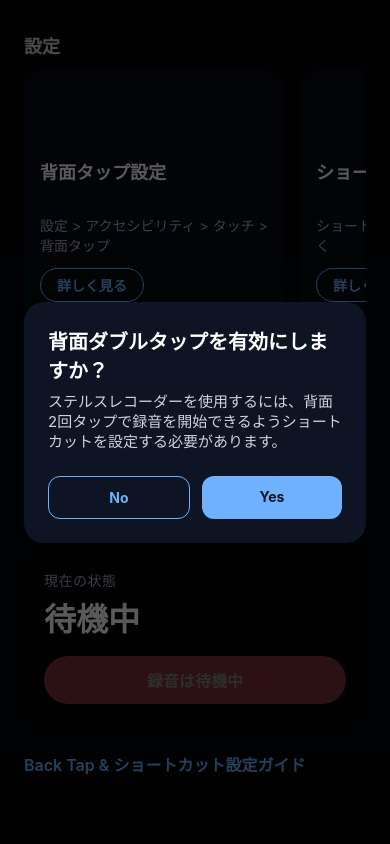
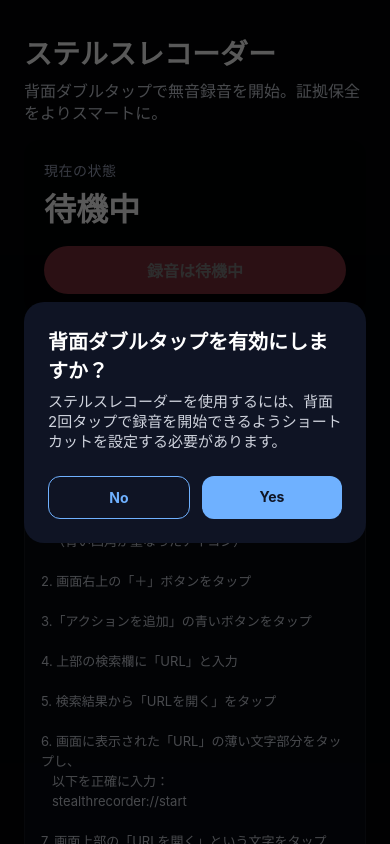
Before and after one commit to jime0083/StealthRecorder, a React Native app in the folder StealthRecorder/: screen / in a window 390 px wide. Built offline with nearby package versions, Linux system fonts and the light colour scheme.

Commit message:
起動後の画面修正(説明文配置変更、スライダー削除)

```diff
--- a/StealthRecorder/App.tsx
+++ b/StealthRecorder/App.tsx
@@ -174,29 +174,63 @@ const App = (): React.JSX.Element => {
   const settingSlides = useMemo<SettingSlide[]>(
     () => [
       {
+        id: 'shortcut',
+        title: '①ショートカットを作成',
+        subtitle: '※最初にこの手順を行ってください',
+        description:
+          '【録音開始用ショートカットの作成】\n\n' +
+          '1. iPhoneのホーム画面から「ショートカット」アプリを開く\n' +
+          '   （青い四角が重なったアイコン）\n\n' +
+          '2. 画面右上の「＋」ボタンをタップ\n\n' +
+          '3.「アクションを追加」の青いボタンをタップ\n\n' +
+          '4. 上部の検索欄に「URL」と入力\n\n' +
+          '5. 検索結果から「URLを開く」をタップ\n\n' +
+          '6. 画面に表示された「URL」の薄い文字部分をタップし、\n' +
+          '   以下を正確に入力：\n' +
+          '   stealthrecorder://start\n\n' +
+          '7. 画面上部の「URLを開く」という文字をタップ\n\n' +
+          '8.「名称変更」を選び「録音開始」と入力\n\n' +
+          '9. 画面右上の「完了」をタップして保存\n\n' +
+          '✅ これで録音開始用のショートカットが完成です！',
+        actionLabel: 'ショートカットアプリを開く',
+        onAction: openShortcuts,
+      },
+      {
         id: 'accessibility',
-        title: '背面タップ設定',
-        subtitle: '設定 > アクセシビリティ > タッチ > 背面タップ',
+        title: '②背面タップを設定',
+        subtitle: '①で作成したショートカットを割り当てます',
         description:
-          'iPhone設定アプリを開き、ダブルタップ動作にショートカットを割り当てます。感度が低い場合は同画面で調整してください。',
+          '【背面ダブルタップの設定】\n\n' +
+          '1. iPhoneの「設定」アプリを開く（歯車アイコン）\n\n' +
+          '2.「アクセシビリティ」をタップ\n\n' +
+          '3. 下にスクロールして「タッチ」をタップ\n\n' +
+          '4. 一番下までスクロールして「背面タップ」をタップ\n\n' +
+          '5.「ダブルタップ」をタップ\n\n' +
+          '6. 画面を下にスクロールして「ショートカット」の欄を探す\n\n' +
+          '7. ①で作成した「録音開始」をタップして選択\n' +
+          '   （チェックマークが付けばOK）\n\n' +
+          '8. 左上の「＜背面タップ」で戻る\n\n' +
+          '✅ これで背面ダブルタップで録音が開始できます！',
         actionLabel: '設定アプリを開く',
         onAction: openBackTapSettings,
       },
       {
-        id: 'shortcut',
-        title: 'ショートカット割り当て',
-        subtitle: 'ショートカットアプリで URL を開く',
+        id: 'test',
+        title: '③動作テスト',
+        subtitle: '正しく録音できるか確認しましょう',
         description:
-          'ショートカットアプリで「URLを開く」アクションを追加し、stealthrecorder://start（録音開始）や stop（録音停止）を設定します。',
-        actionLabel: 'ショートカットを開く',
-        onAction: openShortcuts,
-      },
-      {
-        id: 'test',
-        title: '録音テスト',
-        subtitle: '無音録音のチェック',
-        description:
-          '背面タップで録音が開始されるか、アプリ内ボタンで停止と保存ができるか確認してください。録音後はファイルアプリから音声を確認できます。',
+          '【録音テストの方法】\n\n' +
+          '1. このアプリを一度閉じる（ホーム画面に戻る）\n\n' +
+          '2. iPhoneの背面（リンゴマークの下あたり）を\n' +
+          '   指で2回タップする\n\n' +
+          '3. ステルスレコーダーアプリを開く\n\n' +
+          '4. 画面上部に「録音中」と表示されていれば成功！\n\n' +
+          '5.「録音停止」ボタンをタップして録音を保存\n\n' +
+          '【録音ファイルの確認方法】\n' +
+          '・「ファイル」アプリ > このiPhone内 >\n' +
+          '  StealthRecorder フォルダ内に保存されます\n\n' +
+          '⚠️ 注意：録音中は画面右上に赤い点が表示されます\n' +
+          '（これはiOSの仕様で非表示にできません）',
         actionLabel: 'テスト手順を見る',
         onAction: openRecorderTestGuide,
       },
@@ -211,38 +245,10 @@ const App = (): React.JSX.Element => {
       imageStyle={styles.backgroundImage}>
       <StatusBar barStyle="light-content" />
       <SafeAreaView style={styles.safeArea}>
-        <View style={styles.content}>
-          <Text style={styles.settingTitle}>設定</Text>
-          <ScrollView
-            horizontal
-            showsHorizontalScrollIndicator={false}
-            pagingEnabled
-            contentContainerStyle={styles.slideContainer}>
-            {settingSlides.map(slide => (
-              <Pressable
-                key={slide.id}
-                onPress={() => setSelectedSlide(slide)}
-                style={styles.slideCard}>
-                <ImageBackground
-                  source={require('./assets/background.png')}
-                  style={styles.slideImage}
-                  imageStyle={styles.slideImageInner}>
-                  <View style={styles.slideImageOverlay}>
-                    <Text style={styles.slideTitle}>{slide.title}</Text>
-                  </View>
-                </ImageBackground>
-                <View style={styles.slideBody}>
-                  <Text style={styles.slideSubtitle}>{slide.subtitle}</Text>
-                  <Pressable
-                    style={styles.slideButton}
-                    onPress={() => setSelectedSlide(slide)}>
-                    <Text style={styles.slideButtonText}>詳しく見る</Text>
-                  </Pressable>
-                </View>
-              </Pressable>
-            ))}
-          </ScrollView>
-
+        <ScrollView
+          style={styles.scrollView}
+          contentContainerStyle={styles.scrollContent}
+          showsVerticalScrollIndicator={false}>
           <Text style={styles.title}>ステルスレコーダー</Text>
           <Text style={styles.subtitle}>
             背面ダブルタップで無音録音を開始。証拠保全をよりスマートに。
@@ -267,6 +273,31 @@ const App = (): React.JSX.Element => {
                 {isRecording ? '録音停止' : '録音は待機中'}
               </Text>
             </Pressable>
+          </View>
+
+          <View style={styles.settingSection}>
+            <Text style={styles.settingTitle}>ステルスレコーダーの設定方法</Text>
+            <View style={styles.settingList}>
+              {settingSlides.map(slide => (
+                <Pressable
+                  key={slide.id}
+                  style={styles.settingItem}
+                  onPress={() => setSelectedSlide(slide)}>
+                  <View style={styles.settingItemHeader}>
+                    <Text style={styles.settingItemTitle}>{slide.title}</Text>
+                    <Text style={styles.settingItemSubtitle}>{slide.subtitle}</Text>
+                  </View>
+                  <Text style={styles.settingItemDescription}>
+                    {slide.description}
+                  </Text>
+                  <Pressable
+                    style={styles.settingItemButton}
+                    onPress={() => setSelectedSlide(slide)}>
+                    <Text style={styles.settingItemButtonText}>詳しく見る</Text>
+                  </Pressable>
+                </Pressable>
+              ))}
+            </View>
           </View>
 
           <Pressable
@@ -306,7 +337,7 @@ const App = (): React.JSX.Element => {
               </View>
             </View>
           )}
-        </View>
+        </ScrollView>
       </SafeAreaView>
 
       <Modal
@@ -399,8 +430,10 @@ const styles = StyleSheet.create({
   safeArea: {
     flex: 1,
   },
-  content: {
+  scrollView: {
     flex: 1,
+  },
+  scrollContent: {
     paddingHorizontal: 24,
     paddingTop: 32,
     paddingBottom: 48,
@@ -411,41 +444,41 @@ const styles = StyleSheet.create({
     fontWeight: '600',
     marginBottom: 12,
   },
-  slideContainer: {
-    paddingBottom: 16,
+  settingSection: {
+    marginTop: 12,
+    marginBottom: 12,
   },
-  slideCard: {
-    width: 260,
-    marginRight: 16,
-    borderRadius: 20,
-    overflow: 'hidden',
+  settingList: {
+    gap: 12,
+  },
+  settingItem: {
     backgroundColor: 'rgba(8,12,20,0.85)',
+    borderRadius: 16,
+    padding: 16,
+    borderWidth: 1,
+    borderColor: 'rgba(255,255,255,0.06)',
   },
-  slideImage: {
-    height: 130,
-    justifyContent: 'flex-end',
+  settingItemHeader: {
+    marginBottom: 8,
+    gap: 4,
   },
-  slideImageInner: {
-    opacity: 0.55,
-  },
-  slideImageOverlay: {
-    padding: 16,
-  },
-  slideTitle: {
-    color: '#fff',
-    fontSize: 18,
+  settingItemTitle: {
+    color: '#ffffff',
+    fontSize: 16,
     fontWeight: '700',
   },
-  slideBody: {
-    padding: 16,
-    gap: 12,
+  settingItemSubtitle: {
+    color: '#9fb3d4',
+    fontSize: 13,
+    lineHeight: 18,
   },
-  slideSubtitle: {
-    color: '#9fb3d4',
-    fontSize: 14,
+  settingItemDescription: {
+    color: '#cfd3dd',
+    fontSize: 13,
     lineHeight: 20,
+    marginBottom: 12,
   },
-  slideButton: {
+  settingItemButton: {
     alignSelf: 'flex-start',
     borderRadius: 999,
     borderWidth: 1,
@@ -453,7 +486,7 @@ const styles = StyleSheet.create({
     paddingVertical: 6,
     paddingHorizontal: 16,
   },
-  slideButtonText: {
+  settingItemButtonText: {
     color: '#6fb1ff',
     fontWeight: '600',
   },
```
